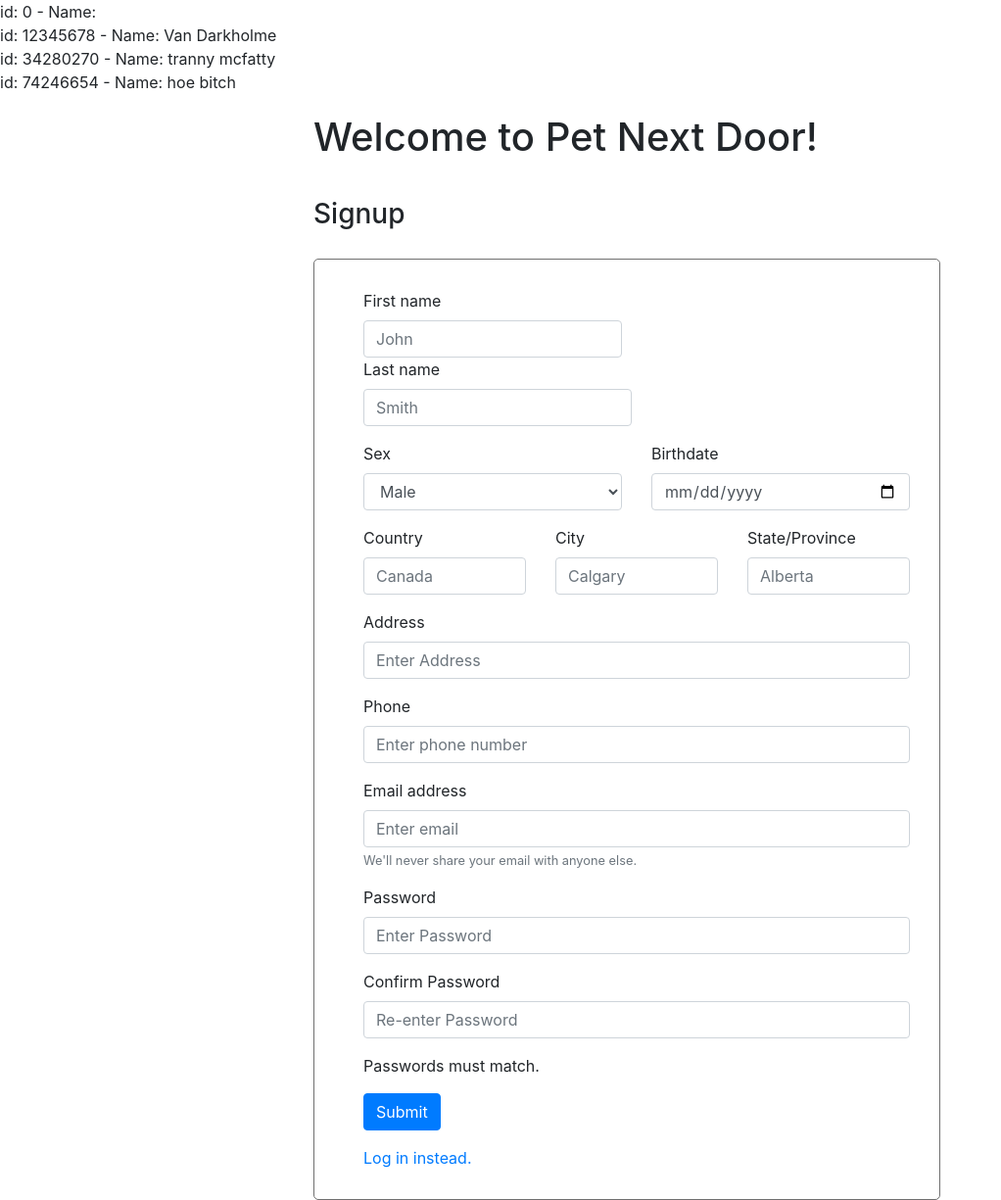
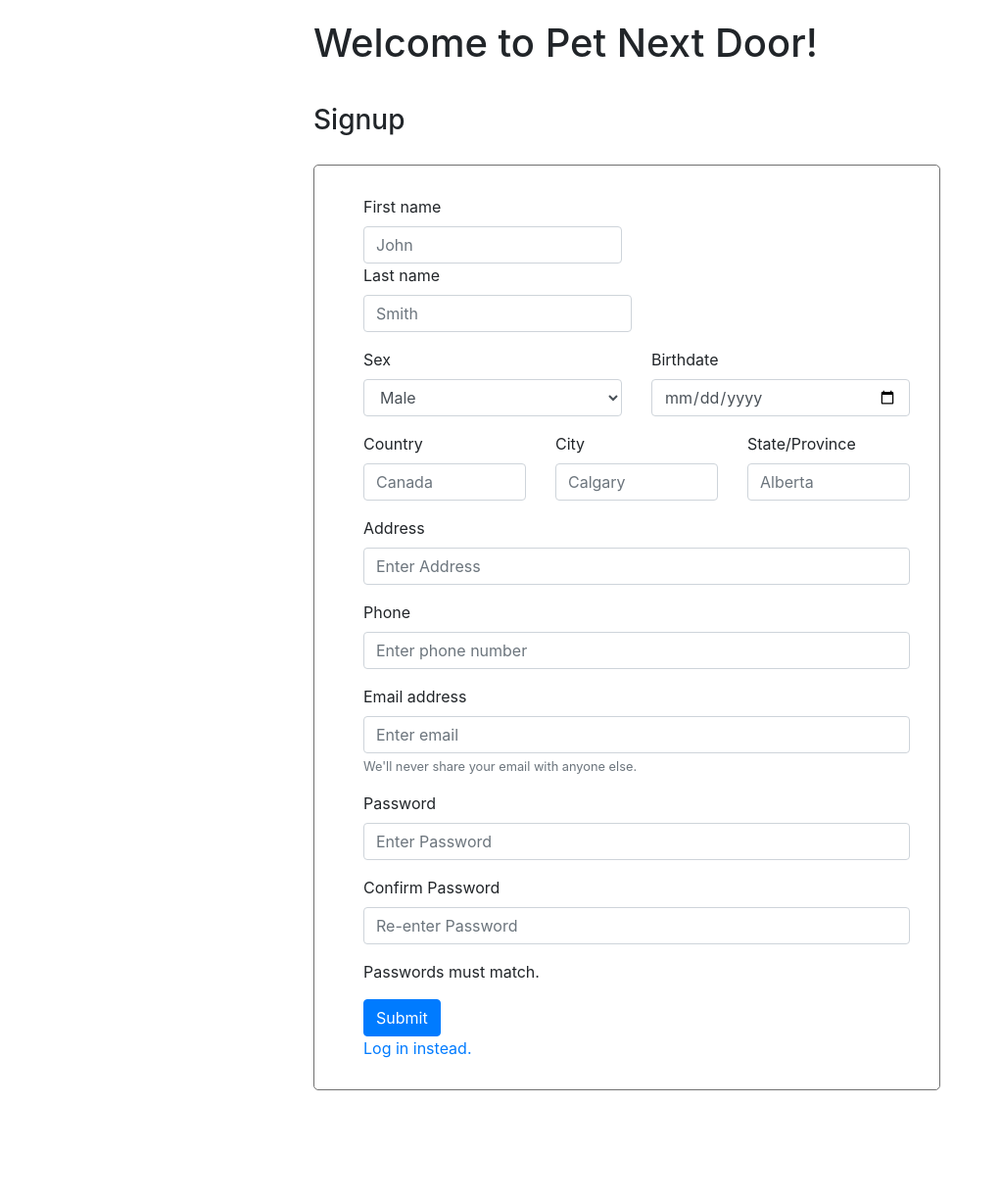
Before and after one commit to erick0722/Pet-Adoption, a PHP site: page / in a window 1280 px wide. Shown: the whole page at 98% size, without its empty margins (0-1022 px from the left). After the commit the page ends 1113 px from the top, so only its background shows below. Run offline with PHP 8.4, Linux system fonts and the light colour scheme; data comes from the database, SQL or seed files in the repository; some libraries are stand-ins or nearby versions.

```diff
--- a/index.php
+++ b/index.php
@@ -6,25 +6,12 @@ session_unset();
 
 // destroy the session
 session_destroy();
-
-$sql = "SELECT ID, Fname, Lname FROM person";
-$result = $conn->query($sql);
-
-if ($result->num_rows > 0) {
-    // output data of each row
-    while($row = $result->fetch_assoc()) {
-        echo "id: " . $row["ID"]. " - Name: " . $row["Fname"]. " " . $row["Lname"]. "<br>";
-    }
-} else {
-    echo "0 results";
-}
-$conn->close();
 ?>
 
 <!DOCTYPE html>
-<!--[if lt IE 7]>      <html class="no-js lt-ie9 lt-ie8 lt-ie7"> <![endif]-->
-<!--[if IE 7]>         <html class="no-js lt-ie9 lt-ie8"> <![endif]-->
-<!--[if IE 8]>         <html class="no-js lt-ie9"> <![endif]-->
+<!--[if lt IE 7]>  <html class="no-js lt-ie9 lt-ie8 lt-ie7"> <![endif]-->
+<!--[if IE 7]>     <html class="no-js lt-ie9 lt-ie8"> <![endif]-->
+<!--[if IE 8]>     <html class="no-js lt-ie9"> <![endif]-->
 <!--[if gt IE 8]><!--> <html class="no-js"> <!--<![endif]-->
     <head>
         <meta charset="utf-8">
```
